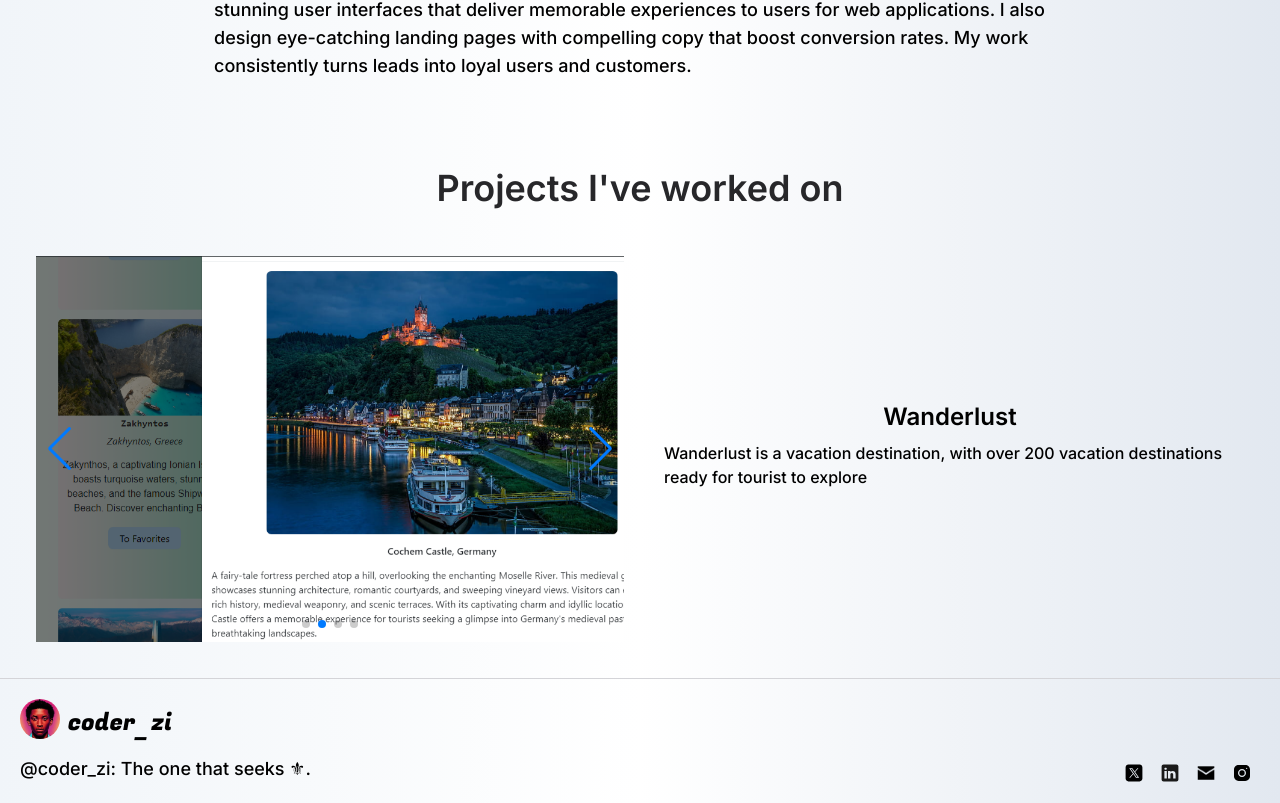
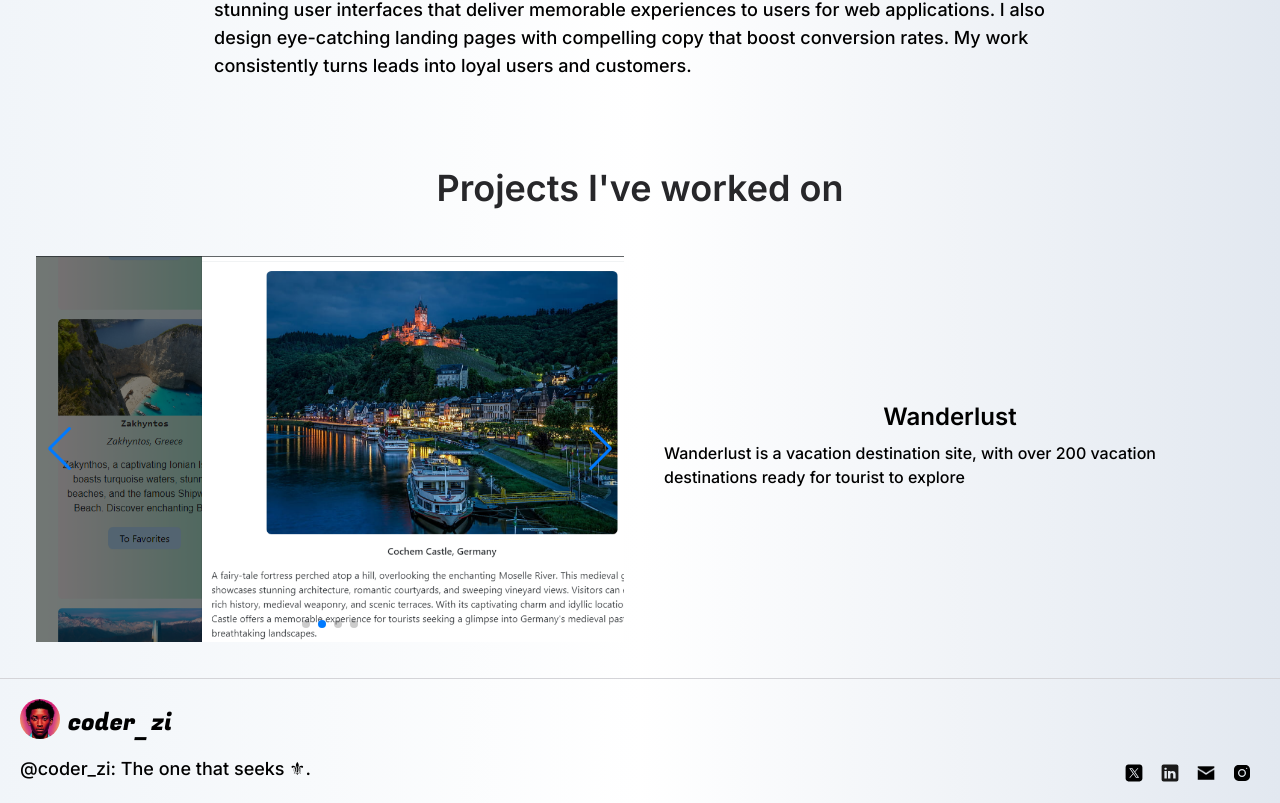
Before and after one commit to EmmanuelOta/coder_zi, a Next.js app: page / in a window 1280 px wide. Shown: the part 1153-1956 px from the top of the page. Built offline with nearby package versions, Linux system fonts and the light colour scheme.

Commit message:
Adding a swiper for projects section-1

```diff
--- a/app/(site)/page.js
+++ b/app/(site)/page.js
@@ -131,7 +131,7 @@ export default function Home() {
 							Wanderlust
 						</h4>
 						<p className="p-2 font-medium">
-							Wanderlust is a vacation destination, with over 200
+							Wanderlust is a vacation destination site, with over 200
 							vacation destinations ready for tourist to explore
 						</p>
 					</div>
```
